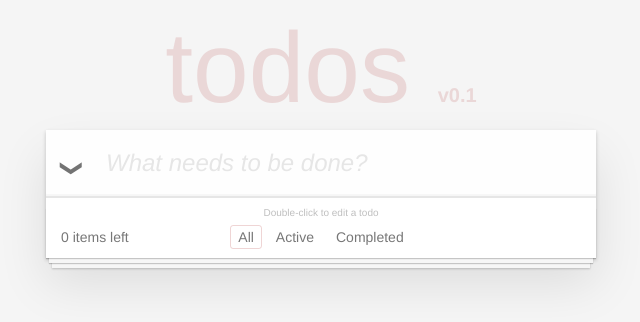
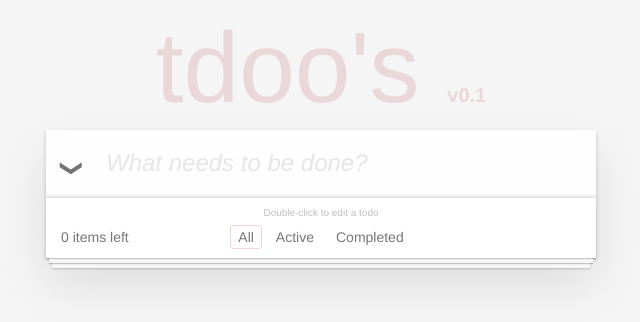
Before and after one commit to nicewaytodoit/tdoo-v0, a React (Create React App) app: page / in a window 1280 px wide. Shown: the top 322 px of the page, without its empty margins (319-959 px from the left). Built offline with nearby package versions, Linux system fonts and the light colour scheme.

Commit message:
Header title change to Tdoo's

```diff
--- a/src/components/Header.js
+++ b/src/components/Header.js
@@ -4,7 +4,7 @@ const header = (props) => {
 
     return (
         <header className="header">
-            <h1>todos <strong style={{fontSize: '0.2em'}}>v0.1</strong></h1>
+            <h1>tdoo's <strong style={{fontSize: '0.2em'}}>v0.1</strong></h1>
         </header>
     )
 }
```
